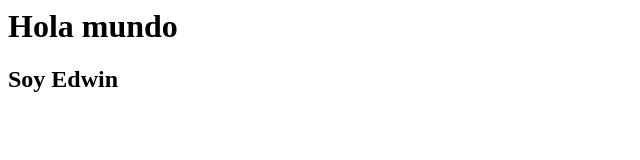
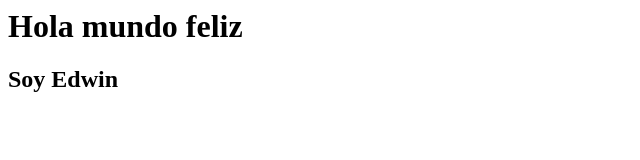
Before and after one commit to Edescobar11/Pruebas-git, a plain HTML site: page index.html in a window 1280 px wide. Shown: the whole page, without its empty margins (0-640 px from the left). Drawn offline with Linux system fonts and the light colour scheme.

Commit message:
primer commit feature2

```diff
--- a/index.html
+++ b/index.html
@@ -1,4 +1,4 @@
 <html>
-    <h1>Hola mundo</h1>
+    <h1>Hola mundo feliz</h1>
     <h2>Soy Edwin</h2>
 </html>
```
